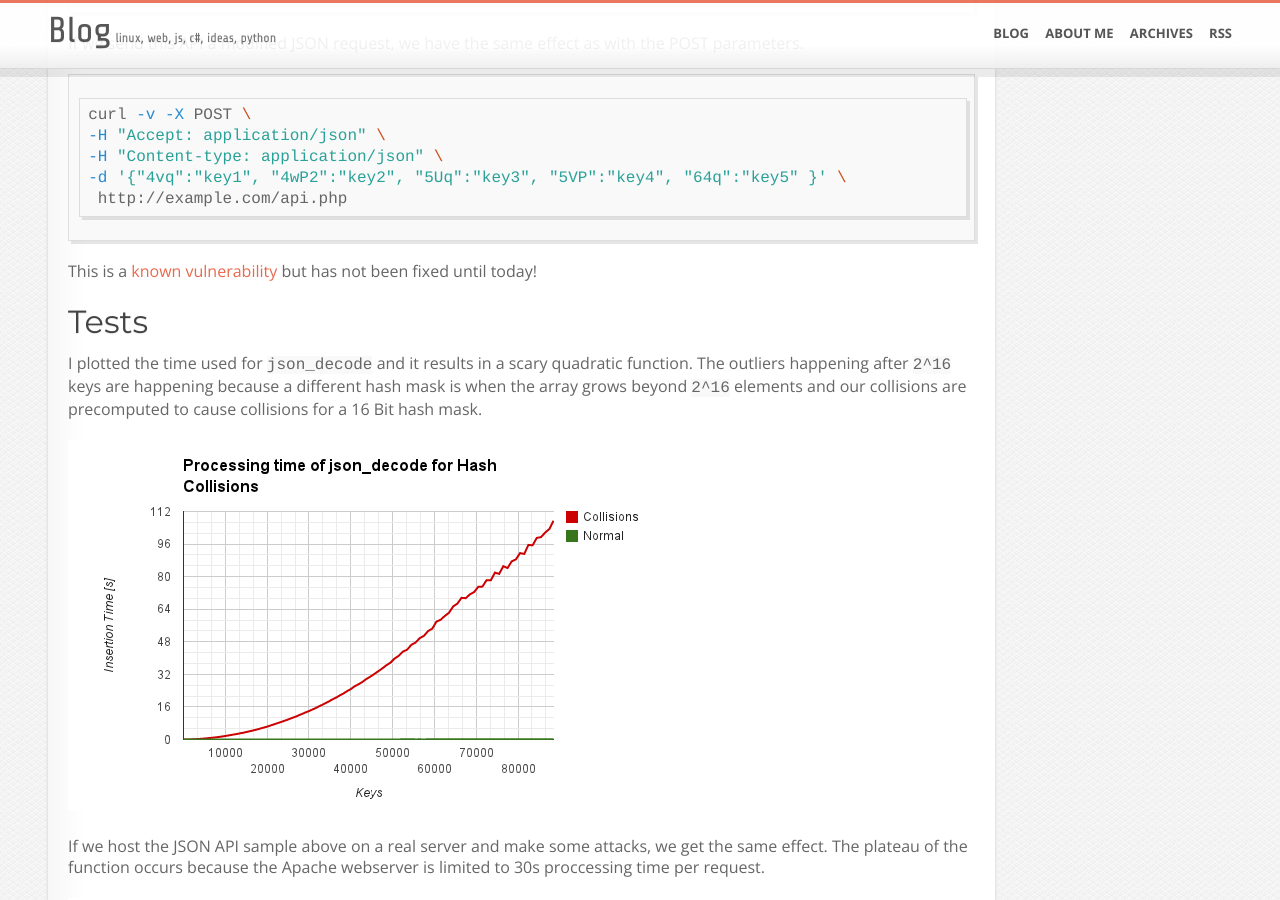
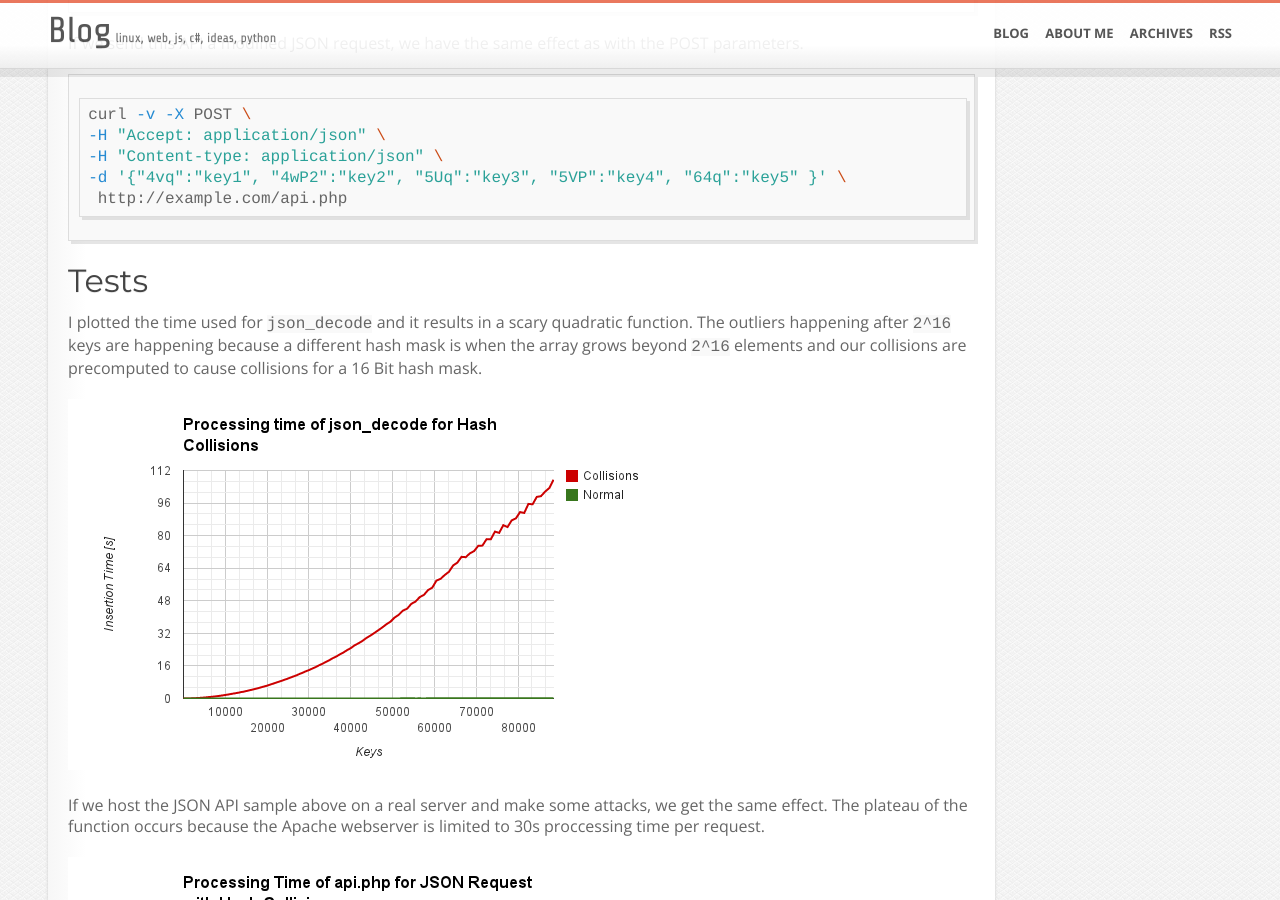
Before and after one commit to lukasmartinelli/lukasmartinelli.github.io, a Jekyll site: the page built from _posts/2014-11-17-php-dos-attack-revisited.md, in a window 1280 px wide and 900 px high, scrolled down 1906 px. Built offline with Jekyll 4.4.1, drawn with Linux system fonts in a browser that asks for light colours; Markdown is read by kramdown in place of the engine named in the settings; comment, search, counter and statistics services are not loaded.

Commit message:
Removed NVD link as it was not the correct NVD

````diff
--- a/_posts/2014-11-17-php-dos-attack-revisited.md
+++ b/_posts/2014-11-17-php-dos-attack-revisited.md
@@ -89,8 +89,6 @@ curl -v -X POST \
  http://example.com/api.php
 ```
 
-This is a [known vulnerability](https://web.nvd.nist.gov/view/vuln/detail?vulnId=CVE-2009-1271) but has not been fixed until today!
-
 ## Tests
 
 I plotted the time used for `json_decode` and it results in a scary quadratic
````
